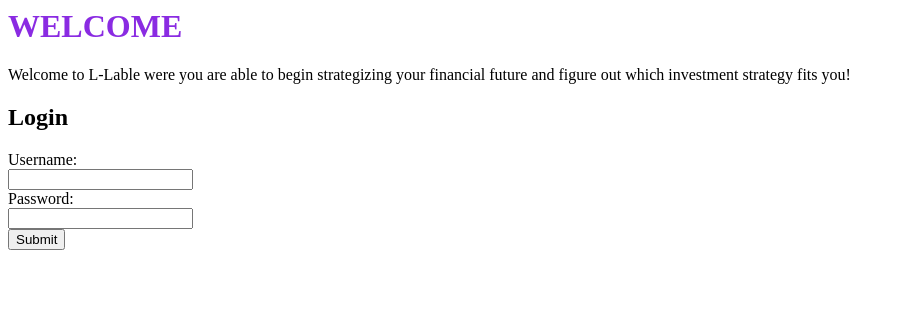
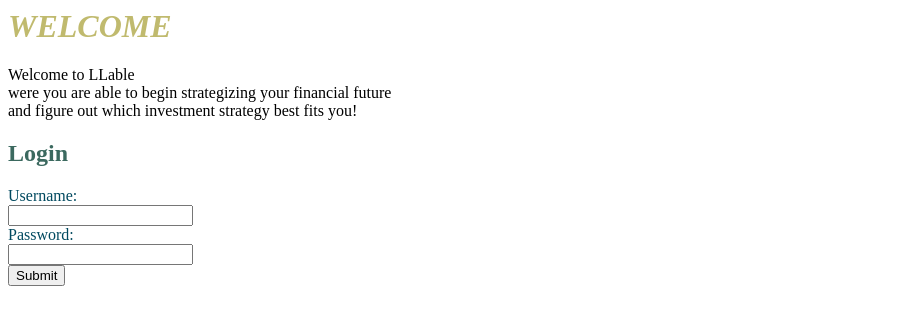
Before and after one commit to CWat96/LLableApp, a plain HTML site: page index.html in a window 1280 px wide. Shown: the whole page, without its empty margins (0-904 px from the left). Drawn offline with Linux system fonts and the light colour scheme.

Commit message:
new updates for css

```diff
--- a/index.html
+++ b/index.html
@@ -7,11 +7,9 @@
 </head>
 <body>
     <h1>WELCOME</h1>
-    <p>Welcome to L-Lable were you are able to begin strategizing your financial future and figure out which investment strategy fits you!</p>
+    <p>Welcome to LLable<br>were you are able to begin strategizing your financial future<br>and figure out which investment strategy best fits you!</p>
 
     <h2>Login</h2>
-</body>
-</html>
 
     <form id="myform" action="JavaScript:myFunctionName()">
         Username:<br>
@@ -21,3 +19,6 @@
 
         <input type="submit" value="Submit">
     </form>
+
+</body>
+</html>
--- a/mystyle.css
+++ b/mystyle.css
@@ -1,3 +1,12 @@
 h1 {
-    color: blueviolet;
+    color: #C0BA6E;
+    font-style: oblique;
 }
+
+h2 {
+    color: #3B695F;
+}
+
+form {
+    color: #00495f;
+}
```
Lines whose indentation alone changed are shown as unchanged.
